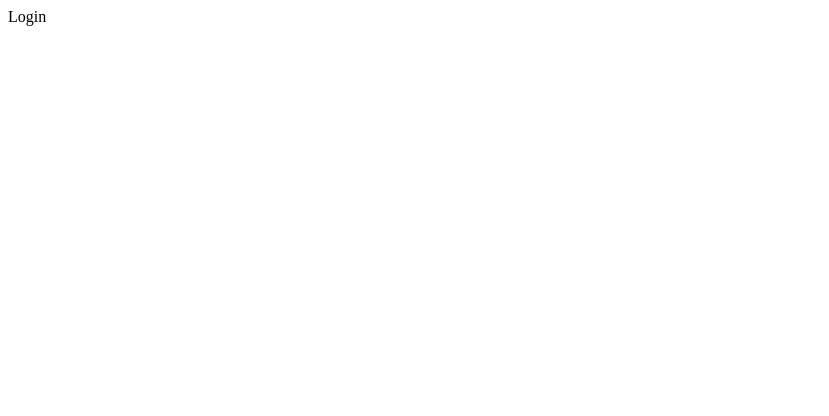
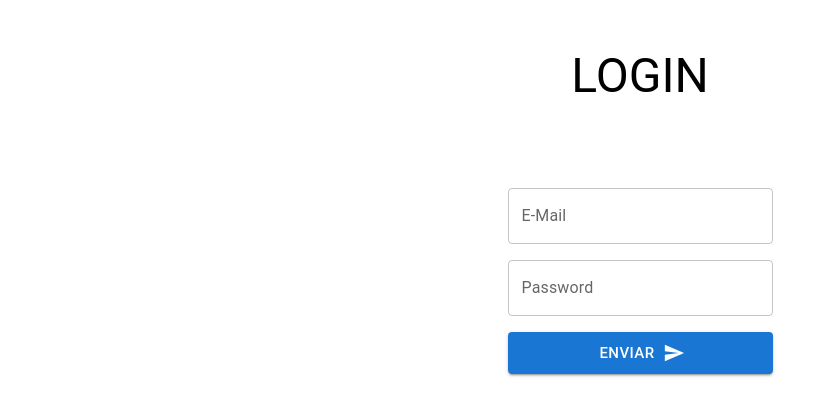
Before and after one commit to joaoreisjpk/Full-Stack-Exchange-Aplication, a React (Create React App) app: page / in a window 1280 px wide. Shown: the top 416 px of the page, without its empty margins (0-829 px from the left). Built offline with nearby package versions, Linux system fonts and the light colour scheme.

Commit message:
fazendo a pagina de login

```diff
--- a/src/App.tsx
+++ /dev/null
@@ -1,18 +0,0 @@
-import { BrowserRouter, Route, Routes } from 'react-router-dom';
-import Dashboard from './pages/Dashboard';
-import History from './pages/History';
-import Login from './pages/Login';
-
-function App() {
-  return (
-    <BrowserRouter>
-      <Routes>
-        <Route path='/' element={<Login />} />
-        <Route path='/dashboard' element={<Dashboard />} />
-        <Route path='/history' element={<History />} />
-      </Routes>
-    </BrowserRouter>
-  );
-}
-
-export default App;
--- /dev/null
+++ b/src/components/MUInput.tsx
@@ -0,0 +1,28 @@
+import { TextField } from '@mui/material';
+import { useField, FieldAttributes } from 'formik';
+import React from 'react';
+
+type MyRadioProps = { label: string } & FieldAttributes<{}>;
+
+function MUInput({ label, ...props }: MyRadioProps) {
+  const [field, meta] = useField<{}>(props);
+  const errorText = meta.error && meta.touched ? meta.error : '';
+  return (
+    <TextField
+      error={!!errorText}
+      helperText={errorText}
+      variant='outlined'
+      color='secondary'
+      margin='none'
+      id={field.name}
+      label={label}
+      type={props.type}
+      {...field}
+      sx={{
+        width: 265,
+      }}
+    />
+  );
+}
+
+export default MUInput;
--- a/src/index.tsx
+++ b/src/index.tsx
@@ -1,14 +1,17 @@
 import React from 'react';
 import ReactDOM from 'react-dom';
 import { BrowserRouter, Route, Routes } from 'react-router-dom';
-import App from './App';
 import Dashboard from './pages/Dashboard';
 import History from './pages/History';
 import Login from './pages/Login';
 
 ReactDOM.render(
-  <React.StrictMode>
-    <App/>
-  </React.StrictMode>,
+    <BrowserRouter>
+      <Routes>
+        <Route path='/' element={<Login />} />
+        <Route path='/dashboard' element={<Dashboard />} />
+        <Route path='/history' element={<History />} />
+      </Routes>
+    </BrowserRouter>,
   document.getElementById('root')
 );
--- a/src/pages/Login.tsx
+++ b/src/pages/Login.tsx
@@ -1,9 +1,77 @@
-import React from 'react'
+import React from 'react';
+import { Formik, Form } from 'formik';
 
-export default function Login() {
+import { Button, TextField, Typography, Grid, Stack, Box } from '@mui/material';
+
+import SendIcon from '@mui/icons-material/Send';
+import { useNavigate } from 'react-router-dom';
+import MUInput from '../components/MUInput';
+
+export default function Home() {
+  const navigate = useNavigate();
+  const emailRegex =
+    /^[a-zA-Z0-9.!#$%&'*+/=?^_`{|}~-]+@[a-zA-Z0-9](?:[a-zA-Z0-9-]{0,61}[a-zA-Z0-9])?(?:\.[a-zA-Z0-9](?:[a-zA-Z0-9-]{0,61}[a-zA-Z0-9])?)*$/;
+
+  const validate = ({
+    password,
+    email,
+  }: {
+    password: string;
+    email: string;
+  }) => {
+    if (!emailRegex.test(email)) {
+      return { email: 'The email format must be example@email.com' };
+    } else if (password.length < 6) {
+      return { password: 'The password must have at least 6 characters' };
+    }
+    return {};
+  };
+
   return (
-    <div>
-      Login
-    </div>
-  )
+    <Box>
+      <Formik
+        initialValues={{ password: '', email: '' }}
+        validate={({ password, email }) => validate({ password, email })}
+        onSubmit={() => navigate('dashboard')}
+      >
+        {() => (
+          <Form>
+            <Grid
+              container
+              marginTop='3rem'
+              gap={8}
+              justifyItems='center'
+              direction='column'
+              justifyContent='center'
+              alignItems='center'
+            >
+              <Typography
+                variant='h3'
+                component='label'
+                htmlFor='email'
+                marginBottom='20px'
+              >
+                LOGIN
+              </Typography>
+              <Stack spacing={2}>
+                <MUInput name='email' type='email' label='E-Mail' />{' '}
+                <MUInput name='password' type='password' label='Password' />{' '}
+                <Button
+                  endIcon={<SendIcon />}
+                  type='submit'
+                  size='large'
+                  variant='contained'
+                  sx={{
+                    width: 265,
+                  }}
+                >
+                  Enviar
+                </Button>
+              </Stack>
+            </Grid>
+          </Form>
+        )}
+      </Formik>
+    </Box>
+  );
 }
```
Also changed, not shown: package.json (+7 -0 lines), 1 other file (tests, documents, lock files or other folders).
